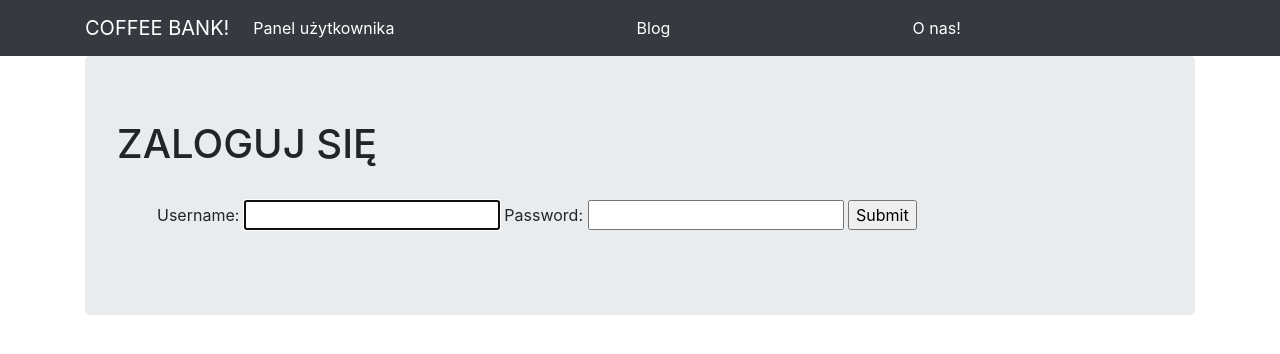
After one commit to glowaglowa/coffee_bank, a Django app: page /login/ in a window 1280 px wide. The commit adds this page. Shown: the top 354 px of the page. Run offline with Django 4.2, Linux system fonts and the light colour scheme; some libraries are stand-ins or nearby versions.

Commit message:
Login, register, views and templates

```diff
--- a/coffee_app/admin.py
+++ b/coffee_app/admin.py
@@ -2,7 +2,7 @@ from django.contrib import admin
 from django.urls import path
 
 from coffee_app.models import Roastery, Origin, Roast, Coffee, Users, UsersCoffees
-from coffee_app.views import CoffeesView
+from coffee_app.views import CoffeesView, coffeeRegisterPage
 
 admin.site.register(Roastery)
 admin.site.register(Origin)
@@ -13,5 +13,6 @@ admin.site.register(UsersCoffees)
 
 urlpatterns = [
     path('admin/', admin.site.urls),
-    path('', CoffeesView.as_view, name="coffee_app")
+    path('', CoffeesView.as_view, name="coffee_app"),
+    path('register/', coffeeRegisterPage, name="registerPage")
 ]
--- a/coffee_app/templates/base.html
+++ b/coffee_app/templates/base.html
@@ -31,8 +31,22 @@
         </button>
         <div class="collapse navbar-collapse" id="navbarNavAltMarkup">
             <div class="navbar-nav">
-                <a class="nav-item nav-link active" href="{% url 'coffee_app' %}">
-                    Strona Główna
+                <a class="nav-item nav-link active" href="/">
+                    Panel użytkownika
+                </a>
+            </div>
+        </div>
+        <div class="collapse navbar-collapse" id="navbarNavAltMarkup">
+            <div class="navbar-nav">
+                <a class="nav-item nav-link active" href="/">
+                    Blog
+                </a>
+            </div>
+        </div>
+                <div class="collapse navbar-collapse" id="navbarNavAltMarkup">
+            <div class="navbar-nav">
+                <a class="nav-item nav-link active" href="/">
+                    O nas!
                 </a>
             </div>
         </div>
--- /dev/null
+++ b/coffee_app/templates/login.html
@@ -0,0 +1,14 @@
+{% extends "base.html" %}
+{% block content %}
+
+    <h1>ZALOGUJ SIĘ</h1><br>
+    <div>
+        <ul>
+            <form class="site-form" action="{% url 'loginPage' %}" method="post">
+        {% csrf_token %}
+        {{ formula }}
+        <input type="submit" name="Log in">
+    </form>
+        </ul>
+    </div>
+{% endblock %}
--- a/coffee_app/views.py
+++ b/coffee_app/views.py
@@ -1,9 +1,60 @@
-from django.shortcuts import render
+from django.contrib.auth import authenticate, login, logout
+from django.http import HttpResponse
+from django.contrib.auth.forms import UserCreationForm, AuthenticationForm
+from django.shortcuts import render, redirect
+from pyexpat.errors import messages
 from django.views.generic import ListView
 
+from coffee_app.forms import CreateUser
+
 from coffee_app.models import Roastery, Origin, Roast, Coffee, Users, UsersCoffees
+from django.contrib import messages
 
 
 class CoffeesView(ListView):
     template_name = 'coffee_app.html'
     model = Coffee
+
+
+def coffeeRegisterPage(request):
+    if request.user.is_authenticated:
+        return redirect('loginPage')
+    else:
+        formula = CreateUser()
+        if request.method == 'POST':
+            formula = CreateUser(request.POST)
+            if formula.is_valid():
+                user = formula.save()
+                username = formula.cleaned_data.get('username')
+                Users.objects.create(
+                    username=user,
+                )
+                messages.success(request, "Account was successfully created for " + username)
+
+                return redirect('login')
+
+        cond = {'formula': formula}
+        return render(request, 'register.html', cond)
+
+
+def coffeeLoginPage(request):
+    formula = AuthenticationForm()
+    if request.method == 'POST':
+        formula = AuthenticationForm(request.POST)
+        username = request.POST.get('username')
+        password = request.POST.get('password')
+        user = authenticate(request, username=username, password=password)
+
+        if user is not None:
+            login(request, user)
+            return redirect('coffee_app')
+        else:
+            messages.info(request, "Username or password is incorrect")
+
+    cond = {"formula": formula}
+    return render(request, 'login.html', cond)
+
+
+def coffeLogOut(request):
+    logout(request)
+    return redirect('loginPage')
--- a/coffee_bank/settings.py
+++ b/coffee_bank/settings.py
@@ -11,6 +11,7 @@ https://docs.djangoproject.com/en/4.1/ref/settings/
 """
 import os
 from pathlib import Path
+
 
 # Build paths inside the project like this: BASE_DIR / 'subdir'.
 BASE_DIR = Path(__file__).resolve().parent.parent
@@ -127,4 +128,4 @@ DEFAULT_AUTO_FIELD = 'django.db.models.BigAutoField'
 MEDIA_URL = '/media/'
 
 MEDIA_ROOT = os.path.join(BASE_DIR, 'media')
-STATICFILES_DIRS = (os.path.join(BASE_DIR, 'static'),)
+# STATICFILES_DIRS = (os.path.join(BASE_DIR, 'static'),)
--- a/coffee_bank/urls.py
+++ b/coffee_bank/urls.py
@@ -4,9 +4,12 @@ from django.urls import path
 from django.conf import settings
 from django.conf.urls.static import static
 
-from coffee_app.views import CoffeesView
+from coffee_app.views import CoffeesView, coffeeRegisterPage, coffeeLoginPage, coffeLogOut
 
 urlpatterns = [
                   path('admin/', admin.site.urls),
                   path('', CoffeesView.as_view(), name="coffee_app"),
+                  path('register/', coffeeRegisterPage, name="registerPage"),
+                  path('login/', coffeeLoginPage, name="loginPage"),
+                  path('logout/', coffeLogOut, name="logoutPage"),
               ] + static(settings.MEDIA_URL, document_root=settings.MEDIA_ROOT)
```
Also changed, not shown: coffee_app/forms.py (added, +9 -0 lines), coffee_app/models.py (+8 -10 lines), coffee_app/templates/register.html (added, +15 -0 lines), coffee_app/migrations/0001_initial.py, coffee_app/migrations/0002_users_origin_country_roast_type_roastery_name_and_more.py (deleted), coffee_app/migrations/0003_alter_users_options_remove_userscoffees_id_and_more.py (deleted).
